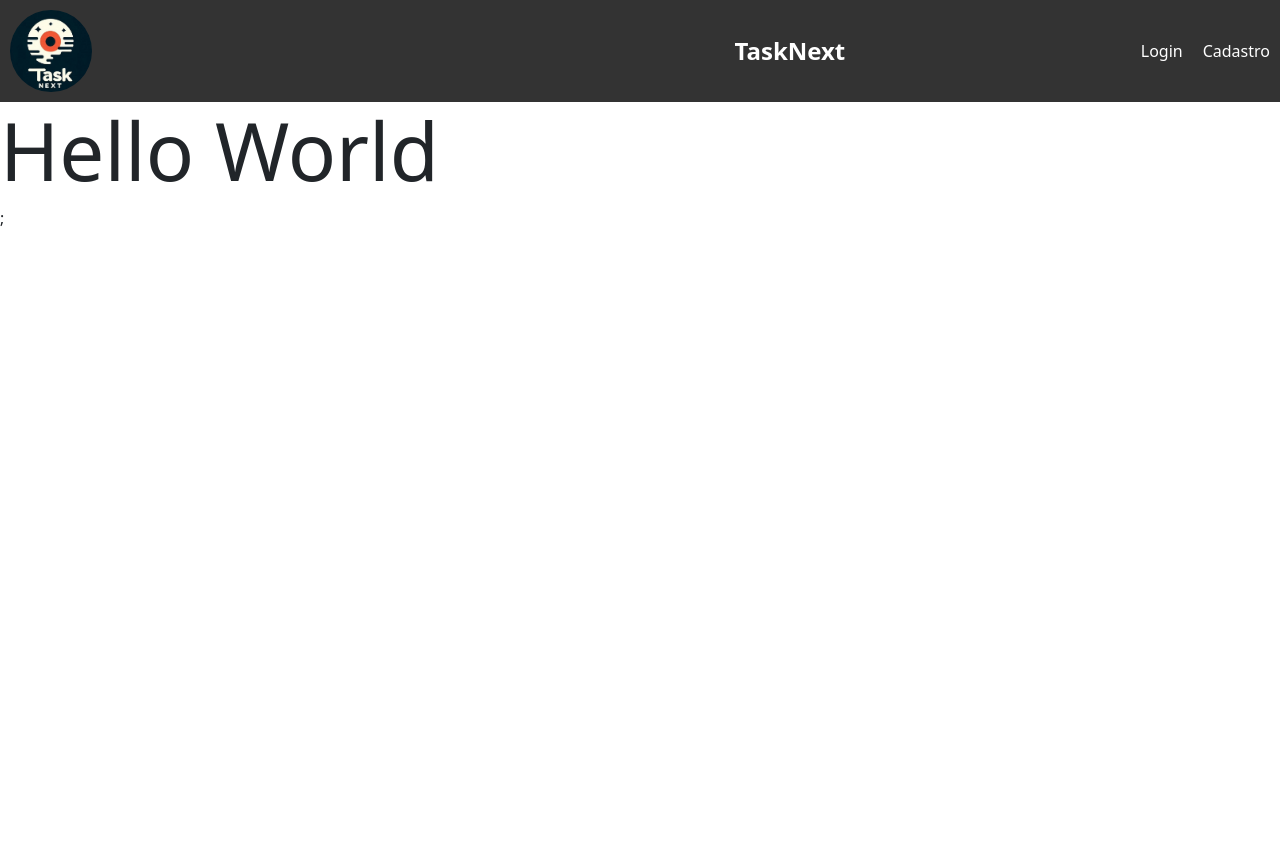
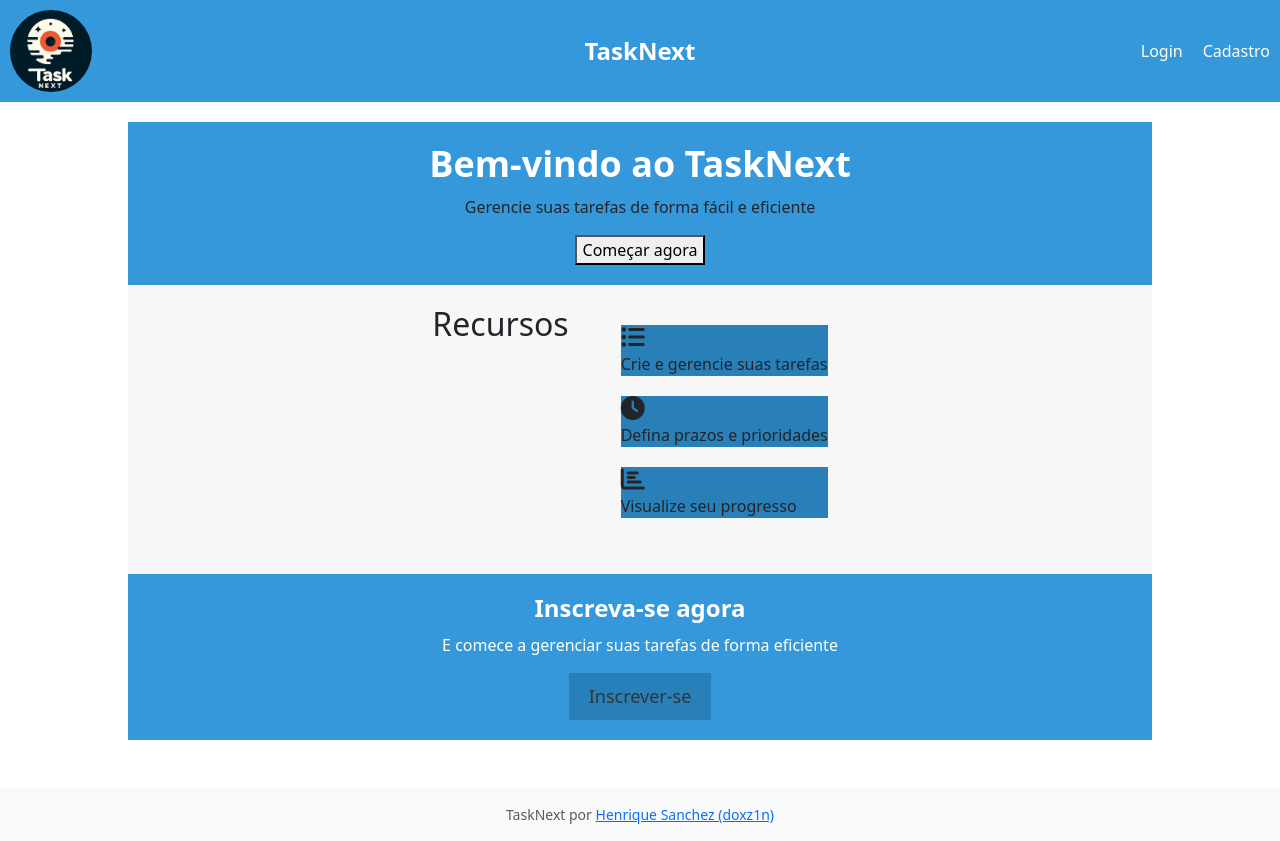
Before and after one commit to doxz1n/gerenciador-tarefas, a Next.js app: page / in a window 1280 px wide. Before the commit the page ends 800 px from the top, so only its background shows below. Built offline with nearby package versions, Linux system fonts and the light colour scheme.

Commit message:
Adicionado estrutura básica da página inicial do TaskNext, incluindo header, seção de recursos, call to action e rodapé com informações de autor.

```diff
--- a/components/Header.js
+++ b/components/Header.js
@@ -8,14 +8,14 @@ const Header = () => {
   return (
     <header className={styles.header}>
       <div className={styles.headerLogo}>
-        <Link href="https://www.tasknext.com">
+        <Link href="/">
           <Image src={logo} alt="Logo" />
         </Link>
       </div>
       <div className={styles.headerTitulo}>TaskNext</div>
       <div className={styles.headerLinks}>
-        <Link href="https://www.tLinksknext.com/login">Login</Link>
-        <Link href="https://www.tasknext.com/signup">Cadastro</Link>
+        <Link href="/login">Login</Link>
+        <Link href="/cadastro">Cadastro</Link>
       </div>
     </header>
   );
--- a/package.json
+++ b/package.json
@@ -10,6 +10,7 @@
   "license": "ISC",
   "description": "",
   "dependencies": {
+    "@fortawesome/fontawesome-free": "^6.5.2",
     "bootstrap": "^5.3.3",
     "next": "^14.2.5",
     "react": "^18.3.1",
--- a/pages/index.js
+++ b/pages/index.js
@@ -1,11 +1,55 @@
+import Link from "next/link";
 import Header from "../components/Header";
 import "../node_modules/bootstrap/dist/css/bootstrap.min.css";
+import styles from "../styles/Index.module.css";
+import "@fortawesome/fontawesome-free/css/all.min.css";
+
 function Home() {
+  const titulo = "TaskNext";
   return (
-    <div>
+    <>
       <Header></Header>
-      <h1 className="display-1"> Hello World </h1>;
-    </div>
+      <div className={styles.body}>
+        <section className={styles.hero}>
+          <h2>Bem-vindo ao TaskNext</h2>
+          <p>Gerencie suas tarefas de forma fácil e eficiente</p>
+          <button>Começar agora</button>
+        </section>
+        <section className={styles.features}>
+          <h2>Recursos</h2>
+          <ul>
+            <li>
+              <i className="fas fa-list-ul"></i>
+              <p>Crie e gerencie suas tarefas</p>
+            </li>
+            <li>
+              <i className="fas fa-clock"></i>
+              <p>Defina prazos e prioridades</p>
+            </li>
+            <li>
+              <i className="fas fa-chart-bar"></i>
+              <p>Visualize seu progresso</p>
+            </li>
+          </ul>
+        </section>
+        <section className={styles.callToAction}>
+          <h2>Inscreva-se agora</h2>
+          <p>E comece a gerenciar suas tarefas de forma eficiente</p>
+          <button>Inscrever-se</button>
+        </section>
+      </div>
+
+      <footer className="footer py-3 mt-5 bg-body-tertiary small text-center">
+        <span className="text-body-secondary">
+          {titulo} por{" "}
+          <Link href="https://github.com/doxz1n">
+            Henrique Sanchez (doxz1n)
+          </Link>
+        </span>
+        {/* <!-- Scripts --> */}
+        <script src="https://cdn.jsdelivr.net/npm/bootstrap@5.3.1/dist/js/bootstrap.bundle.min.js"></script>
+      </footer>
+    </>
   );
 }
 export default Home;
--- a/styles/Header.module.css
+++ b/styles/Header.module.css
@@ -1,9 +1,51 @@
 .header {
-  background-color: #333;
+  background-color: #3498db;
   padding: 10px;
   display: flex;
-  justify-content: space-between;
+  justify-content: space-between; /* Alinha os itens nas extremidades */
   align-items: center;
+  margin: 0;
+  position: relative; /* Adiciona posicionamento relativo para o título */
+}
+
+.headerLogo {
+  margin-left: 0px;
+}
+
+.headerLogo img {
+  width: 20%;
+  height: 20%;
+  border-radius: 50%;
+}
+
+.headerLinks {
+  display: flex; /* Alinha os links horizontalmente */
+}
+
+.headerLinks a {
+  color: #fff;
+  text-decoration: none;
+  margin-right: 20px;
+}
+
+.headerLinks a:last-child {
+  margin-right: 0; /* Evita margem extra no último item */
+}
+
+.headerLinks a:hover {
+  color: #2ecc71;
+}
+
+.headerTitulo {
+  position: absolute; /* Posiciona o título de forma absoluta */
+  left: 50%; /* Alinha o centro do título com o centro da página */
+  transform: translateX(
+    -50%
+  ); /* Move o título 50% do seu próprio tamanho para a esquerda */
+  font-size: 24px;
+  font-weight: bold;
+  color: #fff;
+  white-space: nowrap; /* Evita que o título quebre em várias linhas */
 }
 
 /* Responsividade para telas menores que 768px */
@@ -11,6 +53,7 @@
   .header {
     flex-direction: column;
     align-items: center;
+    position: static; /* Remove posicionamento relativo */
   }
   .headerLogo {
     margin-bottom: 10px;
@@ -21,51 +64,9 @@
   .headerLinks a {
     margin-bottom: 10px;
   }
-}
-
-.headerLogo {
-  margin-right: 20px;
-}
-
-.headerLogo img {
-  width: 20%;
-  height: 20%;
-  border-radius: 50%;
-}
-
-.headerLinks {
-  display: flex;
-  align-items: center;
-}
-
-.headerLinks a {
-  color: #fff;
-  text-decoration: none;
-  margin-right: 20px;
-}
-
-.headerLinks a:last-child {
-  margin-right: 0;
-}
-
-.headerTitulo {
-  flex: 1;
-  text-align: center;
-  font-size: 24px;
-  font-weight: bold;
-  color: white;
-  margin: 0; /* Adicione esta linha para remover margens padrão */
-}
-
-/* Adicionando margem ao último item do menu em telas maiores */
-.headerLinks a:last-child {
-  margin-right: 0;
-}
-
-/* Ajuste para centralizar o título em telas menores */
-@media (max-width: 768px) {
   .headerTitulo {
-    text-align: center;
-    margin: 10px 0;
+    position: static; /* Remove posicionamento absoluto */
+    transform: none; /* Remove transformação */
+    margin-bottom: 10px;
   }
 }
--- /dev/null
+++ b/styles/Index.module.css
@@ -0,0 +1,75 @@
+/* Estilos para telas de desktop */
+@media (min-width: 768px) {
+  .body {
+    height: auto; /* altura automática */
+    width: 80%; /* largura de 80% da tela */
+    margin: 0 auto; /* centralizar horizontalmente */
+    background-color: #f7f7f7;
+  }
+}
+
+/* Estilos para telas de celular */
+@media (max-width: 767px) {
+  .body {
+    height: 100vh; /* altura igual à altura da tela */
+    width: 100%; /* largura igual à largura da tela */
+    background-color: #f7f7f7;
+  }
+}
+
+.hero {
+  background-color: #3498db;
+  padding: 20px;
+  text-align: center;
+  margin-top: 20px;
+}
+
+.hero h2 {
+  font-size: 36px;
+  font-weight: bold;
+  margin-bottom: 10px;
+  color: #ffffff;
+}
+
+.features {
+  display: flex;
+  flex-wrap: wrap;
+  justify-content: center;
+  padding: 20px;
+  background-color: #f7f7f7;
+}
+
+.features li {
+  margin: 20px;
+  list-style: none;
+  background-color: #2980b9;
+}
+
+.features i {
+  font-size: 24px;
+  margin-right: 10px;
+}
+
+.callToAction {
+  background-color: #333;
+  color: #fff;
+  padding: 20px;
+  text-align: center;
+  background-color: #3498db;
+}
+
+.callToAction h2 {
+  font-size: 24px;
+  font-weight: bold;
+  margin-bottom: 10px;
+  color: #ffffff;
+}
+
+.callToAction button {
+  background-color: #2980b9;
+  color: #333;
+  border: none;
+  padding: 10px 20px;
+  font-size: 18px;
+  cursor: pointer;
+}
```
Also changed, not shown: 1 other file (tests, documents, lock files or other folders).
